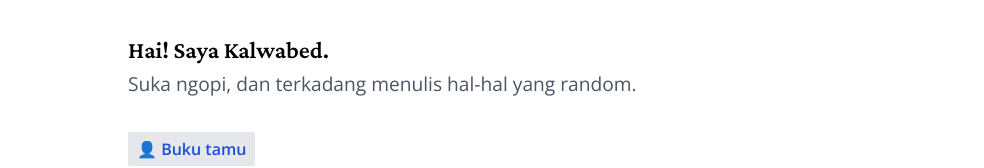
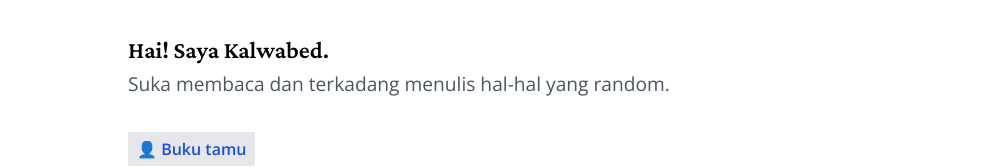
Before and after one commit to kalwabed/pena.kalwabed.xyz, a SvelteKit app: page / in a window 1280 px wide. Shown: the part 207-375 px from the top of the page, without its empty margins (0-984 px from the left). Built offline with nearby package versions, Linux system fonts and the light colour scheme; no server answers; a web font is replaced by a local one.

Commit message:
chore: ngopo

```diff
--- a/src/routes/+page.svelte
+++ b/src/routes/+page.svelte
@@ -20,7 +20,7 @@
 <section class="mt-12 text-xl md:text-2xl">
   <h1 class="inline-flex font-semibold">Hai! Saya Kalwabed.</h1>
   <br />
-  <small class="dark:text-mauveEleven text-gray-600"> Suka ngopi, dan terkadang menulis hal-hal yang random. </small>
+  <small class="dark:text-mauveEleven text-gray-600"> Suka membaca dan terkadang menulis hal-hal yang random. </small>
 </section>
 
 <a
```
